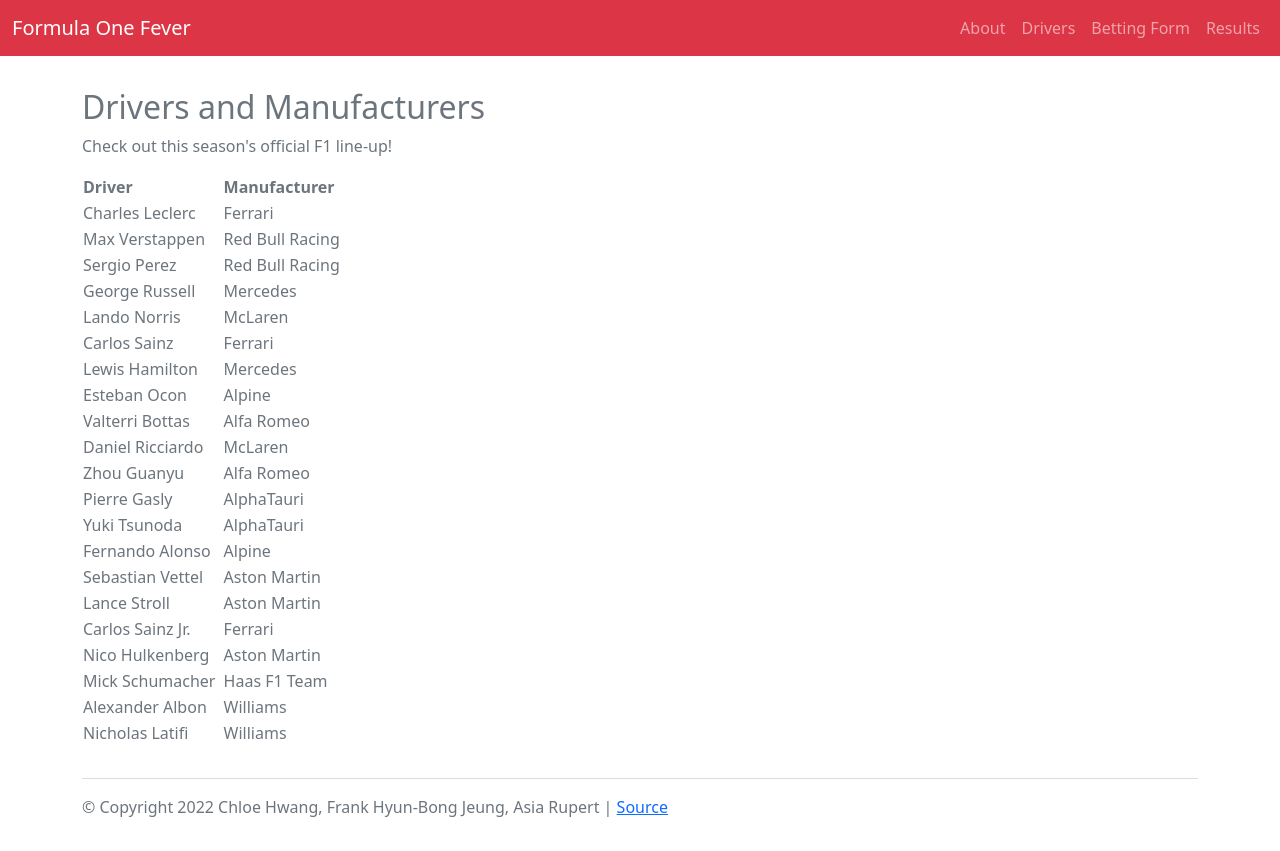
After one commit to chloe-hwang/F1fever, a Flask app: template web_app/templates/drivers.html in a window 1280 px wide. The commit adds this page. Run offline with Flask 2, Linux system fonts and the light colour scheme; the template is opened without the code that fills it, so the values that code supplies are empty; parts of the project's set-up code (start-up, migrations or seed data) failed here and were passed over.

Commit message:
Ch1248 edit (#8)
* Bootstrap Layout Update

* Formatting of Server

* pytest update

* added "fail" file

* Update about.html

* Drivers.html

```diff
--- a/web_app/routes/betting_routes.py
+++ b/web_app/routes/betting_routes.py
@@ -46,4 +46,4 @@
         return render_template("betting_results.html", results=results, winner_user_input_code=winner_user_input_code, bet_code=bet_code)
     else:
         flash("The Grand Prix has not taken place yet! Please try again at a later time!", "danger")
-        return redirect("/betting/form")
+        return render_template("fail.html")
--- a/web_app/templates/about.html
+++ b/web_app/templates/about.html
@@ -2,13 +2,15 @@
 
 {% block content %}
 
-    <h1>About Me</h1>
+    <h1>About Formula One Fever</h1>
 
     <p>This project is designed to create a safe space for Formula 1 Fans to bet on which driver will win a given Grand Prix, and does NOT require real money to be wagered.
         Users can select a Grand Prix race to bet on, and input their bets on who will the winner be.
         Users can also choose to invite other players to place wagers via email.
         After the Grand Prix race, this project will showcase the results of the race, such as driver rankings and race times.</p>
 
+
+    <h2>About Us</h2>
 <h2>Drivers and Manufacturers</h2>
 <p>Check out this season's official F1 line-up!</p>
     <table>
--- a/web_app/templates/bootstrap_layout.html
+++ b/web_app/templates/bootstrap_layout.html
@@ -38,8 +38,9 @@
     -->
     {% set nav_links = [
       ('/about', 'about', 'About'),
-      ('/hello', 'hello', 'Hello'),
-      ('/betting/form', 'betting', 'Betting Form')
+      ('/drivers', 'drivers', 'Drivers'),
+      ('/betting/form', 'betting', 'Betting Form'),
+      ('/betting/results', 'results', 'Results')
     ] -%}
     {% set active_page = active_page|default('home') -%}
     <nav class="navbar navbar-expand-lg navbar-dark bg-danger">
--- /dev/null
+++ b/web_app/templates/drivers.html
@@ -0,0 +1,101 @@
+{% extends "bootstrap_layout.html" %}
+
+{% block content %}
+
+    <h2>Drivers and Manufacturers</h2>
+    <p>Check out this season's official F1 line-up!</p>
+        <table>
+            <tr>
+                <th>Driver</th>
+                <th>&nbsp</th>
+                <th>Manufacturer</th>
+            </tr>
+            <tr>
+                <td>Charles Leclerc</td>
+                <th>&nbsp</th>
+                <td>Ferrari</td>
+            </tr>
+                <td>Max Verstappen</td>
+                <th>&nbsp</th>
+                <td>Red Bull Racing</td>
+            </tr>
+                <td>Sergio Perez</td>
+                <th>&nbsp</th>
+                <td>Red Bull Racing</td>
+            </tr>
+                <td>George Russell</td>
+                <th>&nbsp</th>
+                <td>Mercedes</td>
+            </tr>
+                <td>Lando Norris</td>
+                <th>&nbsp</th>
+                <td>McLaren</td>
+            </tr>
+                <td>Carlos Sainz</td>
+                <th>&nbsp</th>
+                <td>Ferrari</td>
+            </tr>
+                <td>Lewis Hamilton</td>
+                <th>&nbsp</th>
+                <td>Mercedes</td>
+            </tr>
+                <td>Esteban Ocon</td>
+                <th>&nbsp</th>
+                <td>Alpine</td>
+            </tr>
+                <td>Valterri Bottas</td>
+                <th>&nbsp</th>
+                <td>Alfa Romeo</td>
+            </tr>
+                <td>Daniel Ricciardo</td>
+                <th>&nbsp</th>
+                <td>McLaren</td>
+            </tr>
+                <td>Zhou Guanyu</td>
+                <th>&nbsp</th>
+                <td>Alfa Romeo</td>
+            </tr>
+                <td>Pierre Gasly</td>
+                <th>&nbsp</th>
+                <td>AlphaTauri</td>
+            </tr>
+                <td>Yuki Tsunoda</td>
+                <th>&nbsp</th>
+                <td>AlphaTauri</td>
+            </tr>
+                <td>Fernando Alonso</td>
+                <th>&nbsp</th>
+                <td>Alpine</td>
+            </tr>
+                <td>Sebastian Vettel</td>
+                <th>&nbsp</th>
+                <td>Aston Martin</td>
+            </tr>
+                <td>Lance Stroll</td>
+                <th>&nbsp</th>
+                <td>Aston Martin</td>
+            </tr>
+                <td>Carlos Sainz Jr.</td>
+                <th>&nbsp</th>
+                <td>Ferrari</td>
+            </tr>
+                <td>Nico Hulkenberg</td>
+                <th>&nbsp</th>
+                <td>Aston Martin</td>
+            </tr>
+                <td>Mick Schumacher</td>
+                <th>&nbsp</th>
+                <td>Haas F1 Team</td>
+            </tr>
+                <td>Alexander Albon</td>
+                <th>&nbsp</th>
+                <td>Williams</td>
+            </tr>
+                <td>Nicholas Latifi</td>
+                <th>&nbsp</th>
+                <td>Williams</td>
+            </tr>
+        </table>
+
+
+{% endblock %}
```
Also changed, not shown: web_app/routes/home_routes.py (+7 -1 lines).
